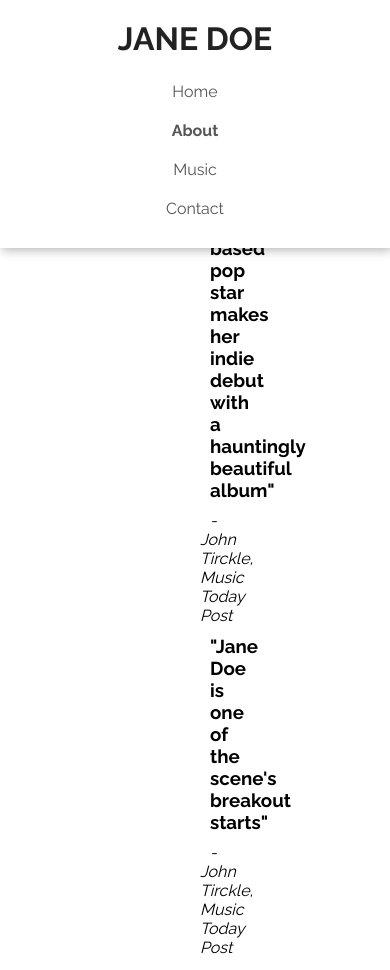
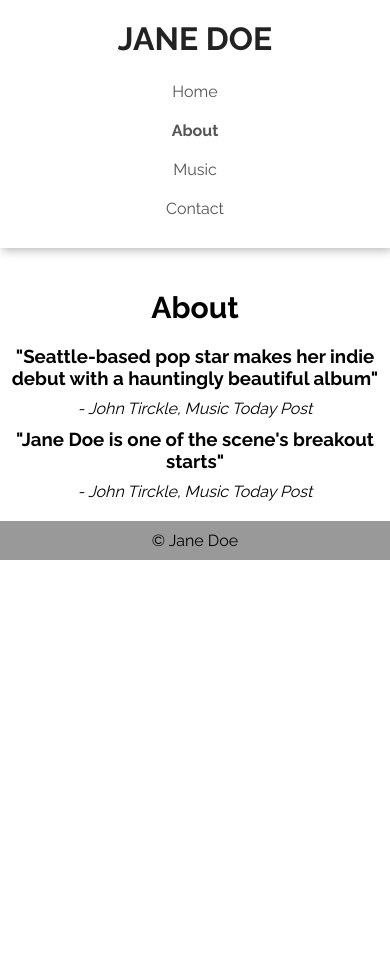
Before and after one commit to ventura-v/jane-doe-page-html-css-digitalhouse, a plain HTML site: page about.html in a window 390 px wide. Shown: the top 970 px of the page. After the commit the page ends 844 px from the top, so only its background shows below. Drawn offline with Linux system fonts and the light colour scheme.

Commit message:
refatorando código e ajustando responsividade da página about

```diff
--- a/css/about.css
+++ b/css/about.css
@@ -3,7 +3,8 @@
 }
 
 .about-content{
-  padding: 150px 200px 20px 200px;
+  padding-top: 180px;
+  padding-bottom: 20px;
   text-align: center;
 }
 
@@ -21,5 +22,19 @@
 
 .jane-picture{
   vertical-align: middle;
-  max-width: 50%;
+  width: 50%;
 }
+
+@media (max-width: 460px){
+
+  .about-content{
+    padding-top: 280px;
+    padding-bottom: 20px;
+    text-align: center;
+  }
+
+  .picture{
+    display: none;
+  }
+
+}
```
